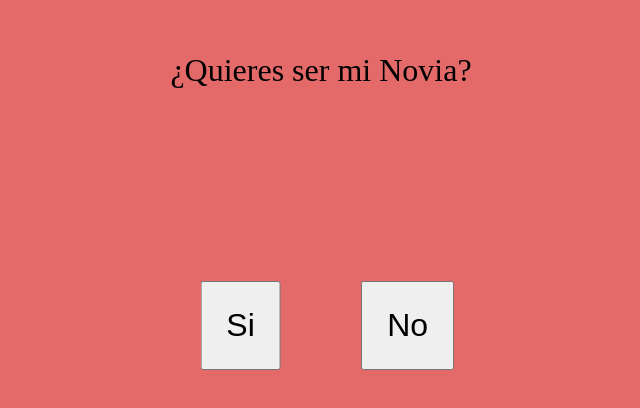
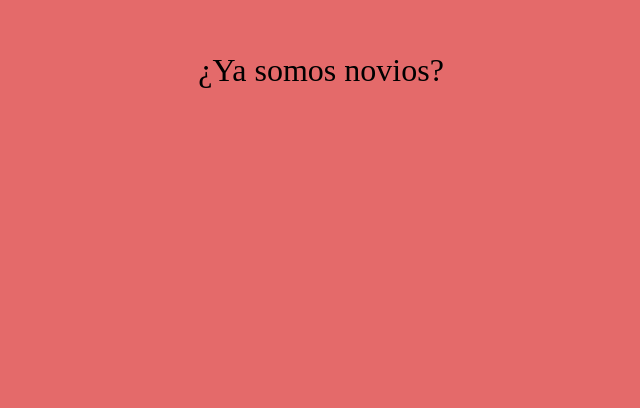
Before and after one commit to foryer9999/hola, a plain HTML site: page index.html in a window 1280 px wide. Shown: the part 140-548 px from the top of the page, without its empty margins (319-959 px from the left). Drawn offline with Linux system fonts and the light colour scheme.

Commit message:
Update index.html

```diff
--- a/index.html
+++ b/index.html
@@ -10,9 +10,7 @@
 <body>
 
     <div class="contenedor">
-        <p>¿Quieres ser mi Novia?</p>
-        <button id="yesBtn">Si</button>
-        <button id="noBtn">No</button>
+        <p>¿Ya somos novios?</p>
     </div>
     <script src="index.js"></script>
 
```
